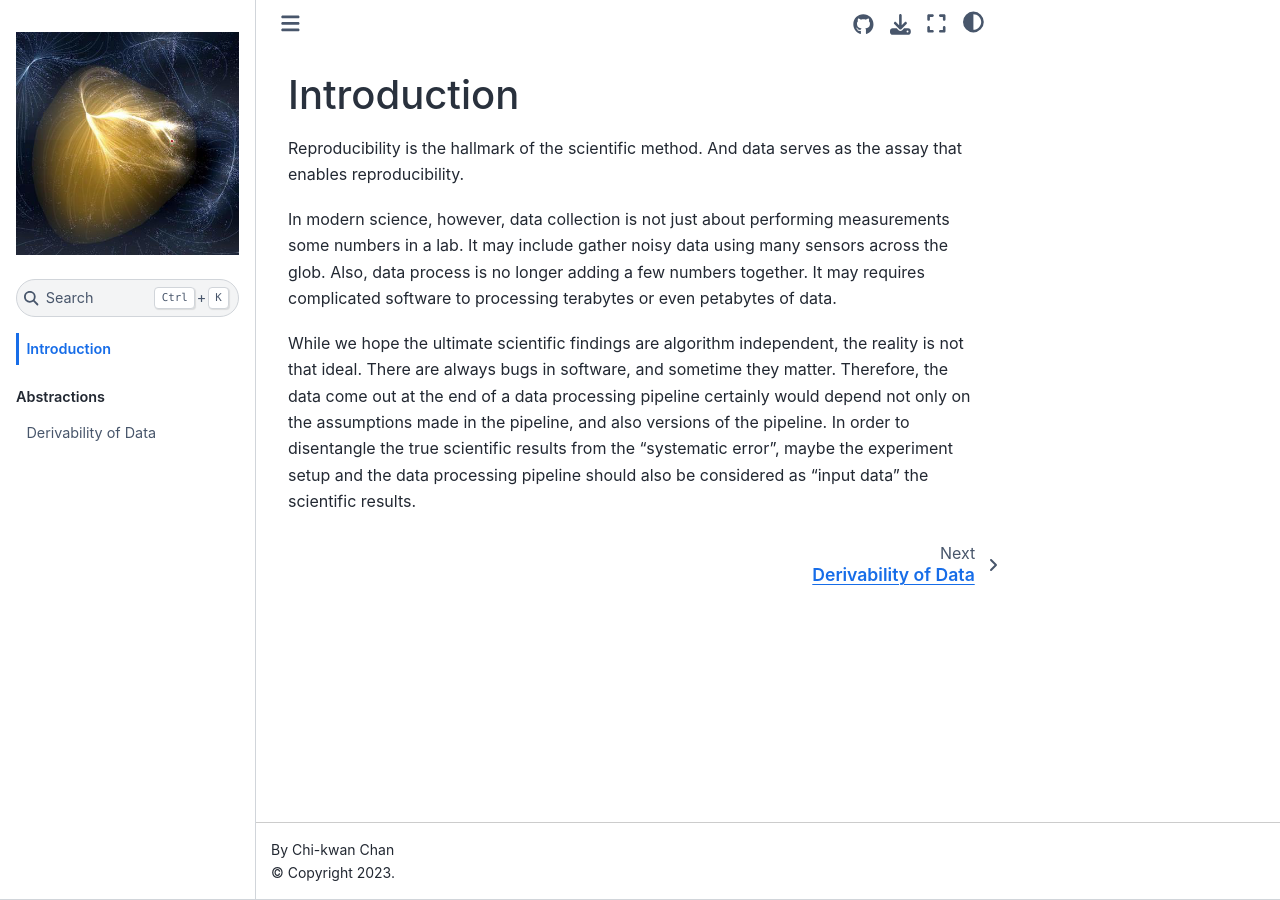
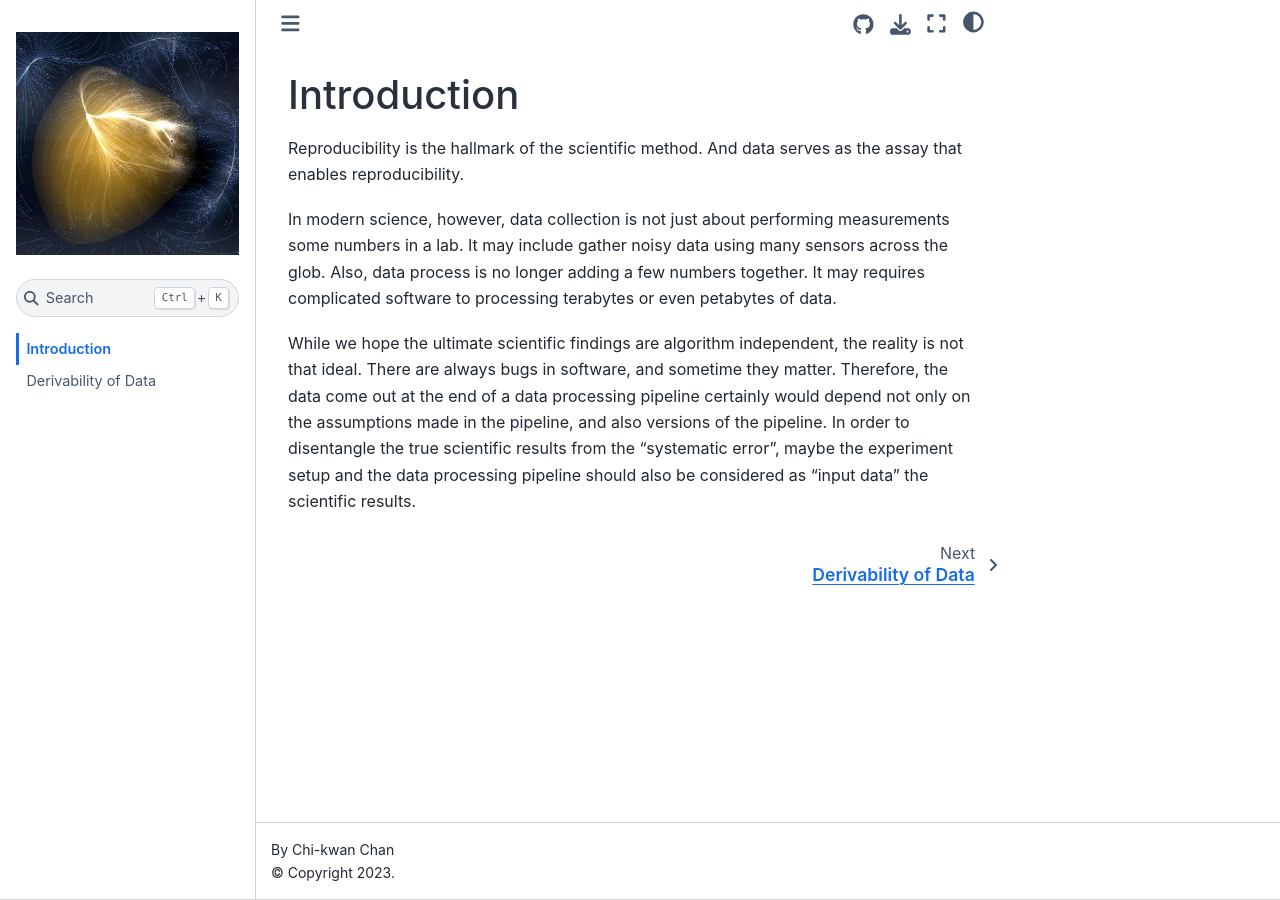
Before and after one commit to l6a/elements, a Jupyter Book: the page built from docs/index.md, in a window 1280 px wide. Built offline with Jupyter Book 1.0.4 settings and Sphinx 7.4.7 and the Sphinx Book theme 1.1.4, drawn with Linux system fonts in a browser that asks for light colours.

Commit message:
Simplify the structure

```diff
--- a/docs/_toc.yml
+++ b/docs/_toc.yml
@@ -3,7 +3,5 @@
 
 format: jb-book
 root: index
-parts:
-- caption: Abstractions
-  chapters:
-  - file: derivability
+chapters:
+- file: derivability
```
